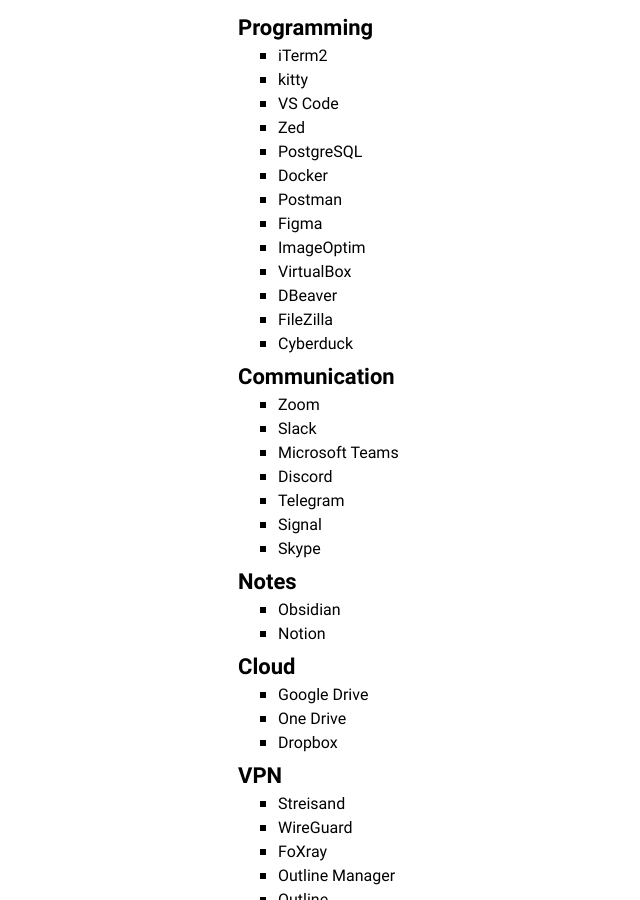
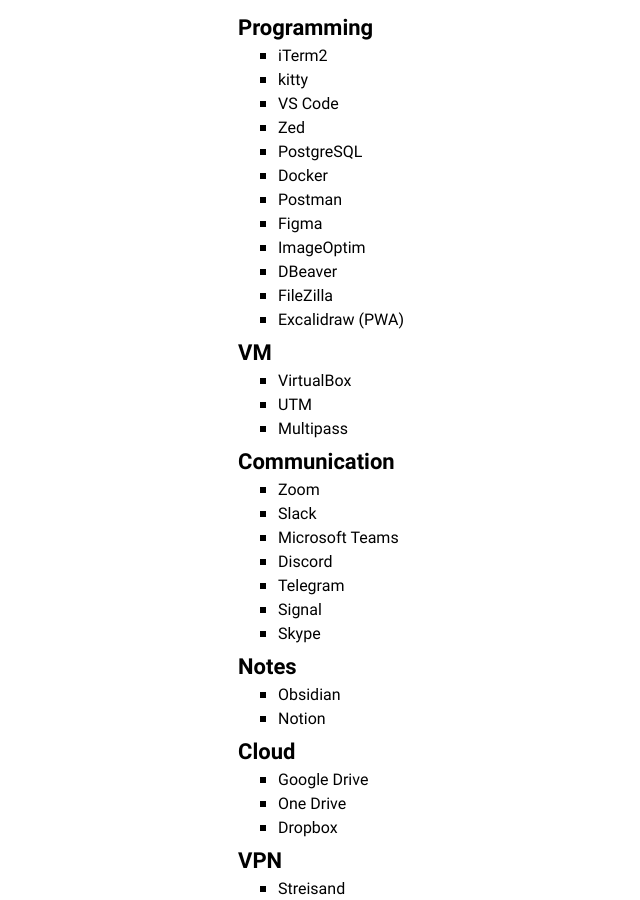
Before and after one commit to amalumian/www.malumian.dev, a Jekyll site: the page built from setup.html, in a window 1280 px wide and 900 px high, scrolled down 1499 px. Shown: the whole window, without its empty margins (72-712 px from the left). Built offline with Jekyll 4.4.1, drawn with Linux system fonts in a browser that asks for light colours.

Commit message:
Update setup.html

```diff
--- a/setup.html
+++ b/setup.html
@@ -85,10 +85,15 @@
         <li>Postman</li>
         <li>Figma</li>
         <li>ImageOptim</li>
-        <li>VirtualBox</li>
         <li>DBeaver</li>
         <li>FileZilla</li>
-        <li>Cyberduck</li>
+        <li>Excalidraw (PWA)</li>
+    </ul>
+    <h3>VM</h3>
+    <ul>
+        <li>VirtualBox</li>
+        <li>UTM</li>
+        <li>Multipass</li>
     </ul>
     <h3>Communication</h3>
     <ul>
```
Also changed, not shown: other parts of setup.html (+0 -1 lines).
